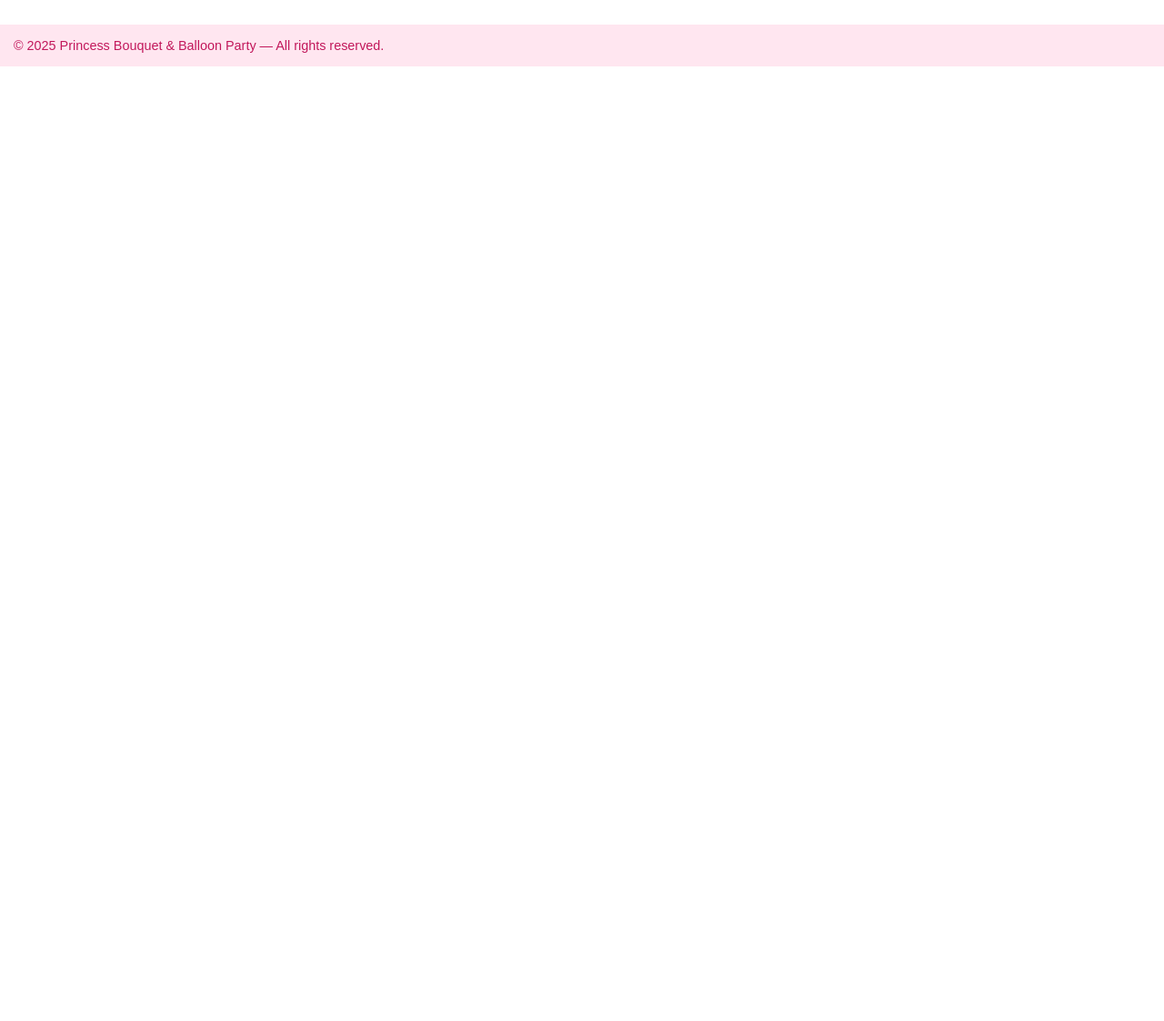
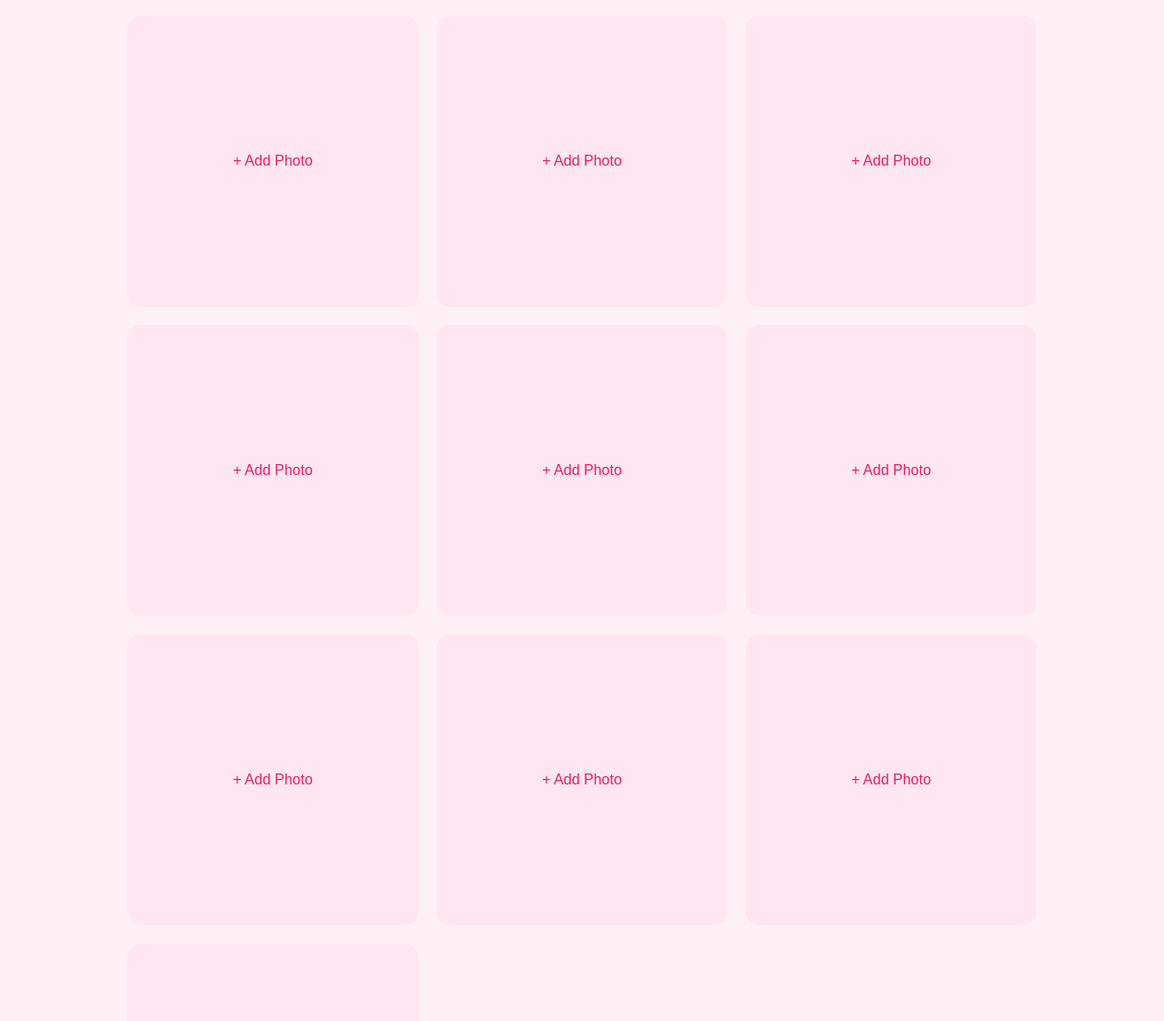
Before and after one commit to munniffifan-design/Pbbp, a plain HTML site: page index.html in a window 1280 px wide. Shown: the part 2413-3535 px from the top of the page at 91% size. Before the commit the page ends 2486 px from the top, so only its background shows below. Drawn offline with nearby package versions, Linux system fonts and the light colour scheme.

Commit message:
Add files via upload

```diff
--- a/index.html
+++ b/index.html
@@ -114,6 +114,20 @@
       <div class="gallery-item">+ Add Photo</div>
       <div class="gallery-item">+ Add Photo</div>
       <div class="gallery-item">+ Add Photo</div>
+      <div class="gallery-item">+ Add Photo</div>
+      <div class="gallery-item">+ Add Photo</div>
+      <div class="gallery-item">+ Add Photo</div>
+      <div class="gallery-item">+ Add Photo</div>
+      <div class="gallery-item">+ Add Photo</div>
+      <div class="gallery-item">+ Add Photo</div>
+      <div class="gallery-item">+ Add Photo</div>
+      <div class="gallery-item">+ Add Photo</div>
+      <div class="gallery-item">+ Add Photo</div>
+      <div class="gallery-item">+ Add Photo</div>
+      <div class="gallery-item">+ Add Photo</div>
+      <div class="gallery-item">+ Add Photo</div>
+      <div class="gallery-item">+ Add Photo</div>
+
     </div>
   </section>
 
```
